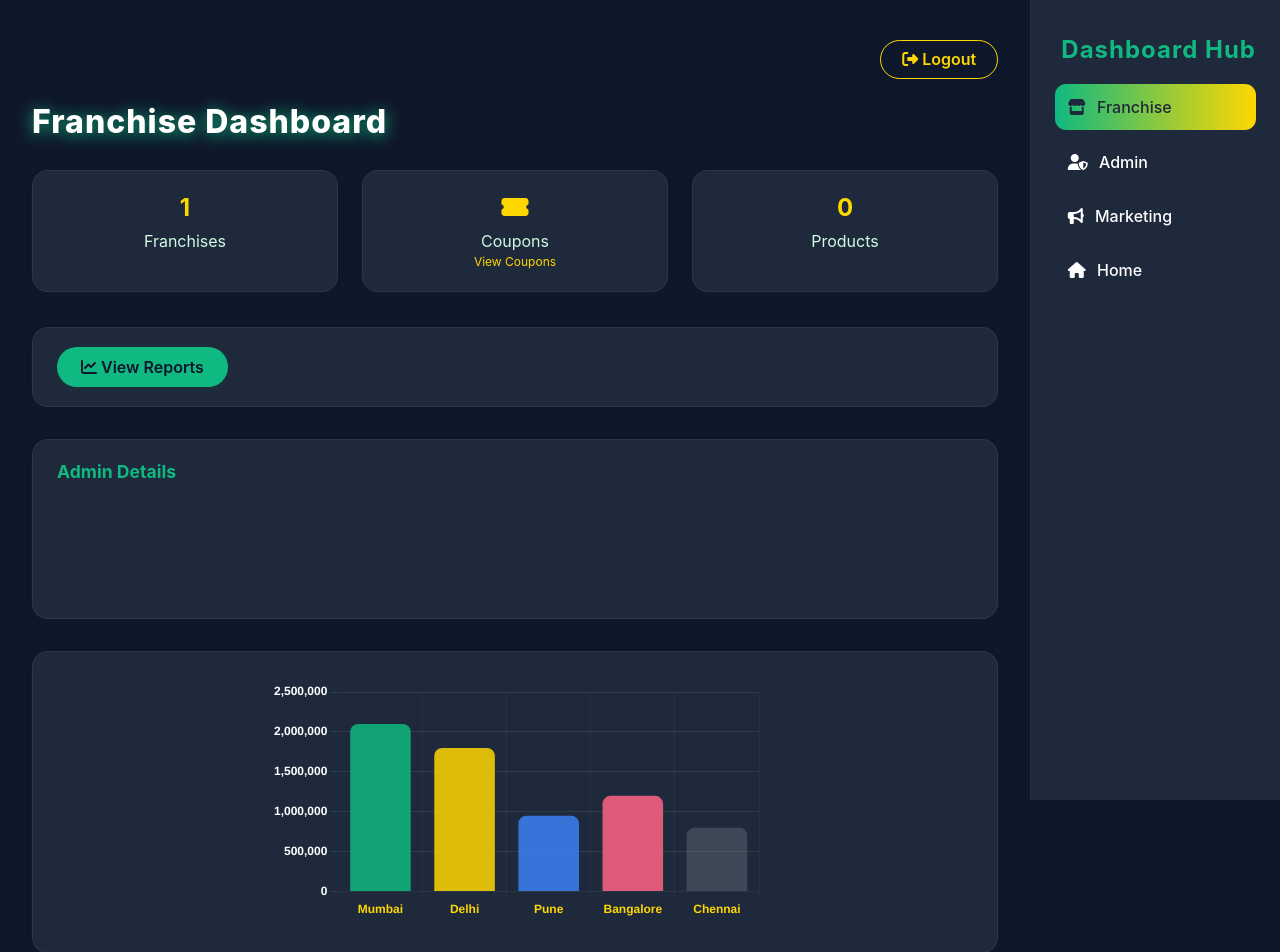
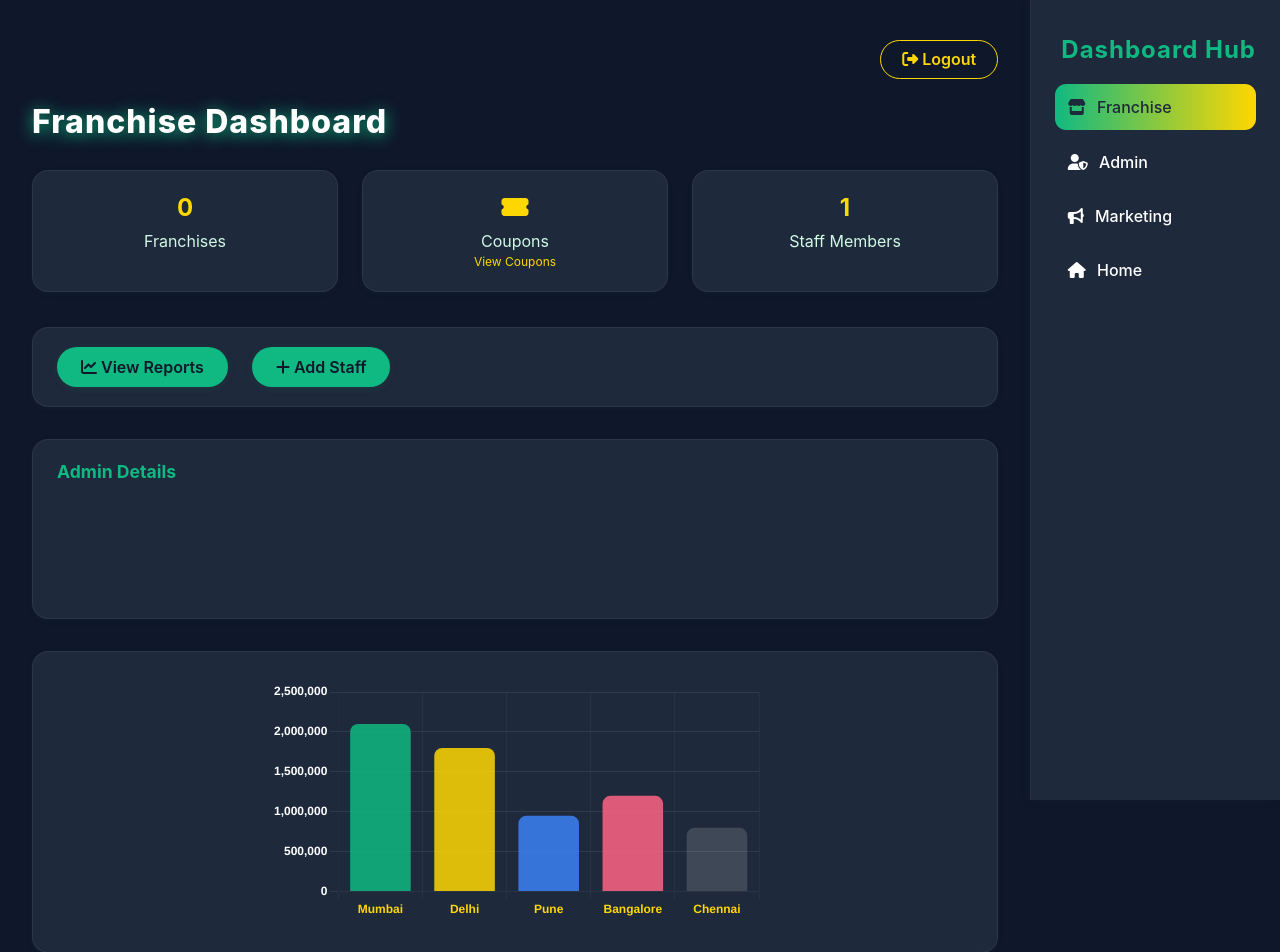
Before and after one commit to SnehalVanag/LGM, a Django app: page /franchise-dashboard/ in a window 1280 px wide. Shown: the top 952 px of the page. Run offline with Django 5.2, Linux system fonts and the light colour scheme; tables that the repository leaves empty hold one stand-in row (values such as "Sample post"); parts of the project's set-up code (start-up, migrations or seed data) failed here and were passed over.

Commit message:
franchise dashboard

```diff
--- a/core/forms.py
+++ b/core/forms.py
@@ -25,3 +25,8 @@
     class Meta:
         model = Staff
         fields = ['name', 'email', 'phone']
+
+class StaffForm(forms.ModelForm):
+    class Meta:
+        model = Staff
+        fields = ['name', 'email', 'phone']
--- a/core/models.py
+++ b/core/models.py
@@ -104,3 +104,12 @@
 
     def __str__(self):
         return self.name
+
+class Staff(models.Model):
+    name = models.CharField(max_length=100)
+    email = models.EmailField()
+    phone = models.CharField(max_length=20)
+    joined_at = models.DateField(auto_now_add=True)
+
+    def __str__(self):
+        return self.name
--- a/core/templates/dashboard/franchise.html
+++ b/core/templates/dashboard/franchise.html
@@ -30,10 +30,7 @@
             <thead>
               <tr>
                 <th>#</th>
-                <th>Name</th>
-                <th>Address</th>
                 <th>Area</th>
-                <th>Email</th>
                 <th>Created At</th>
               </tr>
             </thead>
@@ -41,15 +38,12 @@
               {% for franchise in franchises %}
               <tr>
                 <td style="color: var(--gold); font-weight: 600;">{{ forloop.counter }}</td>
-                <td style="color: #d1fae5;">{{ franchise.name }}</td>
-                <td>{{ franchise.address }}</td>
                 <td>{{ franchise.area }}</td>
-                <td>{{ franchise.contact_email }}</td>
                 <td>{{ franchise.created_at|date:'Y-m-d H:i' }}</td>
               </tr>
               {% empty %}
               <tr>
-                <td colspan="6" class="text-center text-muted">No franchises found.</td>
+                <td colspan="3" class="text-center text-muted">No franchises found.</td>
               </tr>
               {% endfor %}
             </tbody>
@@ -59,16 +53,64 @@
     </div>
   </div>
 </div>
-  <div class="kpi-card" style="cursor:pointer;" onclick="window.location.href='{% url 'coupon_list' %}'">
+  <div class="kpi-card" style="cursor:pointer;" onclick="window.location.href='{% url 'coupon_list' %}';">
   <div class="kpi-value"><i class="fa fa-ticket-alt" style="color:#FFD700;"></i></div>
   <div class="kpi-label">Coupons</div>
   <div style="font-size:12px;color:#FFD700;">View Coupons</div>
 
+
+
+
 </div>
-<!-- Product KPI Card -->
-<div class="kpi-card" style="cursor:pointer;" data-bs-toggle="modal" data-bs-target="#productListModal">
-  <div class="kpi-value">{{ products|length }}</div>
-  <div class="kpi-label">Products</div>
+<!-- Staff KPI Card -->
+<div class="kpi-card" style="cursor:pointer;">
+  <div class="kpi-value">{{ staff_list|length }}</div>
+  <div class="kpi-label">Staff Members</div>
+  <div style="font-size:12px;color:#FFD700;"></div>
+</div>
+
+
+
+<!-- Staff List Modal -->
+<div class="modal fade" id="staffListModal" tabindex="-1" aria-labelledby="staffListModalLabel" aria-hidden="true">
+  <div class="modal-dialog modal-dialog-centered modal-lg">
+    <div class="modal-content" style="background: #181F2F; border-radius: 1.2rem; color: #fff;">
+      <div class="modal-header" style="border-bottom: 1px solid #10B981;">
+        <h5 class="modal-title" id="staffListModalLabel" style="color:#FFD700;">Staff List</h5>
+        <button type="button" class="btn-close" data-bs-dismiss="modal" aria-label="Close" style="background:none;color:#FFD700;"></button>
+      </div>
+      <div class="modal-body">
+        <div class="table-responsive">
+          <table class="table table-dark table-striped">
+            <thead>
+              <tr>
+                <th>ID</th>
+                <th>Name</th>
+                <th>Email</th>
+                <th>Phone</th>
+                <th>Joined At</th>
+              </tr>
+            </thead>
+            <tbody>
+               {% for staff in staff_list %}
+              <tr>
+                <td>{{ staff.id }}</td>
+                <td>{{ staff.name }}</td>
+                <td>{{ staff.email }}</td>
+                <td>{{ staff.phone }}</td>
+                <td>{{ staff.joined_at|date:'Y-m-d' }}</td>
+              </tr>
+              {% empty %}
+              <tr>
+                <td colspan="5" class="text-center text-muted">No staff found.</td>
+              </tr>
+              {% endfor %}
+            </tbody>
+          </table>
+        </div>
+      </div>
+    </div>
+  </div>
 </div>
 
 <!-- Product List Modal -->
@@ -120,10 +162,37 @@
   </div> -->
 </div>
 
+
+
 <div class="quick-actions">
   <!-- <button class="quick-action-btn" onclick="openBranchModal()"><i class="fa fa-plus"></i> Add Branch</button> -->
   <button class="quick-action-btn"><i class="fa fa-chart-line"></i> View Reports</button>
+    <button class="quick-action-btn" data-bs-toggle="modal" data-bs-target="#addFranchiseModal">
+  <i class="fa fa-plus"></i> Add Staff
+</button>
+<!-- Add Franchise Modal -->
+<div class="modal fade" id="addFranchiseModal" tabindex="-1" aria-labelledby="addFranchiseModalLabel" aria-hidden="true">
+  <div class="modal-dialog modal-dialog-centered">
+    <div class="modal-content" style="background: #181F2F; border-radius: 1.2rem; color: #fff;">
+      <div class="modal-header" style="border-bottom: 1px solid #10B981;">
+        <h5 class="modal-title" id="addFranchiseModalLabel" style="color: #FFD700; font-weight: 700;">
+          <i class="fa fa-plus"></i> Add Staff
+        </h5>
+        <button type="button" class="btn-close btn-close-white" data-bs-dismiss="modal" aria-label="Close"></button>
+      </div>
+      <div class="modal-body">
+        <form method="POST" action="{% url 'franchise_dashboard' %}">
+          {% csrf_token %}
+          {{ form.as_p }}
+          <button type="submit" class="btn btn-success w-100" style="border-radius: 2rem; font-weight: 700;">Add Staff</button>
+        </form>
+      </div>
+    </div>
+  </div>
 </div>
+</div>
+
+
 
 <div id="branchModal" style="display:none;position:fixed;top:0;left:0;width:100vw;height:100vh;background:rgba(0,0,0,0.5);z-index:999;align-items:center;justify-content:center;">
   <div style="background:#222;padding:2rem;border-radius:1rem;min-width:320px;position:relative;">
@@ -133,20 +202,8 @@
       {% csrf_token %}
       <input type="hidden" name="branch_id" id="branchId">
       <div>
-        <label>Name:</label>
-        <input type="text" name="name" id="branchName" required class="form-control">
-      </div>
-      <div>
-        <label>Address:</label>
-        <input type="text" name="address" id="branchAddress" required class="form-control">
-      </div>
-      <div>
         <label>Area:</label>
         <input type="text" name="area" id="branchArea" required class="form-control">
-      </div>
-      <div>
-        <label>Email:</label>
-        <input type="email" name="contact_email" id="branchEmail" required class="form-control">
       </div>
       <button type="submit" class="quick-action-btn" style="margin-top:1rem;">Save</button>
     </form>
@@ -164,8 +221,8 @@
 
   </ul>
 </div>
-<!-- Franchise List Section -->
-<!-- <div class="franchise-list-section" style="margin-top:2rem;">
+<!--Franchise List Section -->
+ <!-- <div class="franchise-list-section" style="margin-top:2rem;">
   <h3 style="color:#FFD700;">Franchise List</h3>
   <table class="table table-dark table-striped" style="border-radius:1rem;overflow:hidden;">
     <thead>
@@ -200,13 +257,16 @@
 {% endfor %}
     </tbody>
   </table>
-</div> -->
+</div>
+ -->
+
 
 <!-- Franchise List Section -->
 
 <div class="dashboard-chart" style="background: #1E293B;">
   <canvas id="franchiseChart"></canvas>
 </div>
+
 {% endblock %}
 {% block extra_js %}
 <script>
@@ -227,6 +287,11 @@
   document.getElementById('branchAddress').value = address;
   document.getElementById('branchArea').value = area;
   document.getElementById('branchEmail').value = email;
+}
+
+function toggleAddStaffModal() {
+  var overlay = document.getElementById('add-staff-modal-overlay');
+  overlay.style.display = (overlay.style.display === 'none' || overlay.style.display === '') ? 'flex' : 'none';
 }
 
 const ctxF = document.getElementById('franchiseChart').getContext('2d');
--- a/core/urls.py
+++ b/core/urls.py
@@ -46,6 +46,9 @@
     path('franchise/<int:pk>/edit/', views.edit_franchise, name='edit_franchise'),
     path('franchise/<int:pk>/delete/', views.delete_franchise, name='delete_franchise'),
     path('add-staff/', views.add_staff, name='add_staff'),
+    path('add_lead', views.add_lead, name='add_lead')
+
+
 
 
 
@@ -54,4 +57,7 @@
     # path('coupons/', views.coupon_list, name='coupon_list'),  # <-- This is the important one!  # <-- This is required!
 
 
+   # path('dashboard/', views.franchise_dashboard, name='franchise_dashboard'),
+    # ...other urls...
+
 ]
--- a/core/views.py
+++ b/core/views.py
@@ -29,6 +29,13 @@
 # from django.contrib.auth.decorators import login_required
 from .models import Franchise
 from .forms import FranchiseForm  # You need to create this form
+from django.shortcuts import render, redirect
+from .models import Staff
+from .forms import StaffForm
+
+def add_lead(request):
+    # Your logic here
+    return render(request, 'core/add_lead.html')
 
 def edit_franchise(request, pk):
     franchise = get_object_or_404(Franchise, pk=pk)
@@ -649,3 +656,18 @@
         product.delete()
         return redirect('products')
     return render(request, 'dashboard/delete_product.html', {'product': product})
+
+def franchise_dashboard(request):
+    staff_list = Staff.objects.all()
+    if request.method == 'POST':
+        form = StaffForm(request.POST)
+        if form.is_valid():
+            form.save()
+            return redirect('franchise_dashboard')  # Replace with your dashboard URL name
+    else:
+        form = StaffForm()
+    return render(request, 'dashboard/franchise.html', {
+        'staff_list': staff_list,
+        'form': form,
+        # ...other context variables...
+    })
```
Also changed, not shown: core/migrations/0002_alter_staff_email_alter_staff_id_and_more.py (added).
